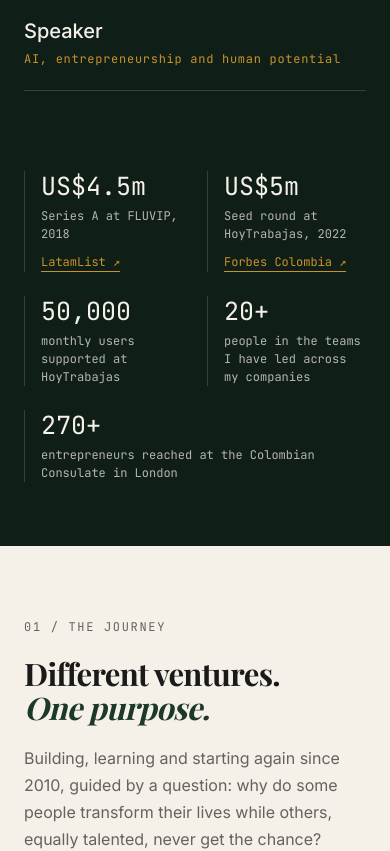
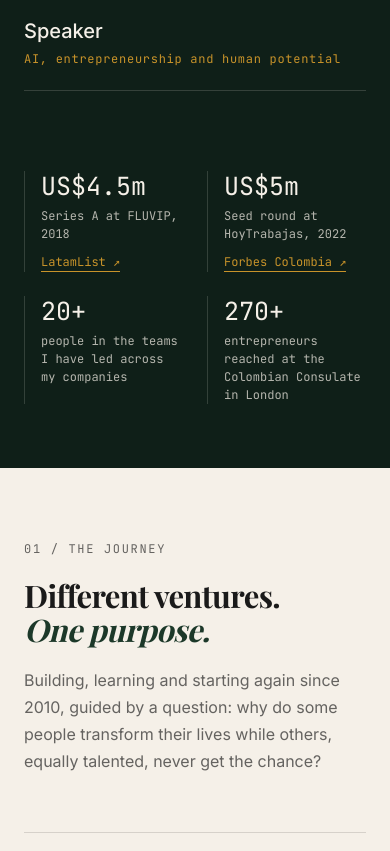
Before and after one commit to vlaguzman/personal_site, a Next.js app: page / in a window 390 px wide. Shown: the part 3480-4331 px from the top of the page. Built offline with nearby package versions, Linux system fonts and the light colour scheme.

Commit message:
refactor: drop the 50,000 monthly users figure from the experience section

```diff
--- a/src/app/globals.css
+++ b/src/app/globals.css
@@ -459,7 +459,7 @@ nav a:last-child {
   padding-top: 40px;
   padding-bottom: 0;
   display: grid;
-  grid-template-columns: repeat(5, 1fr);
+  grid-template-columns: repeat(4, 1fr);
   gap: 24px;
 }
 
@@ -1679,10 +1679,6 @@ footer {
     padding-top: 32px;
   }
 
-  .experience-figures li:last-child {
-    grid-column: 1 / -1;
-  }
-
   .hero-actions {
     flex-direction: column;
     align-items: stretch;
--- a/src/data/experience.ts
+++ b/src/data/experience.ts
@@ -32,7 +32,6 @@ export function getExperience(now: Date = new Date()) {
           href: "https://forbes.co/emprendedores/plataforma-de-empleos-hoytrabajas-capta-us5-millones-en-ronda-semilla",
         },
       },
-      { value: "50,000", label: "monthly users supported at HoyTrabajas" },
       { value: "20+", label: "people in the teams I have led across my companies" },
       { value: "270+", label: "entrepreneurs reached at the Colombian Consulate in London" },
     ],
```
Also changed, not shown: 2 other files (tests, documents, lock files or other folders).
